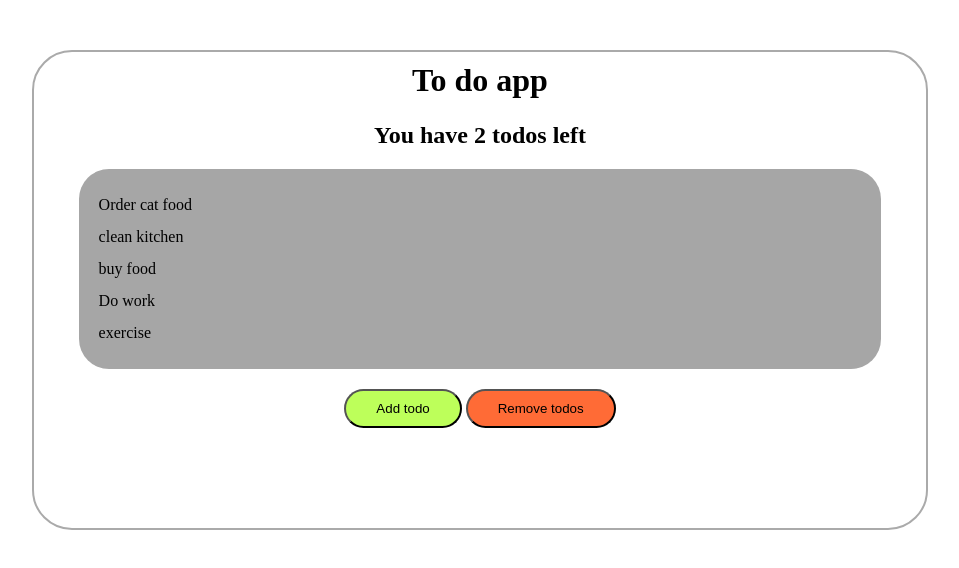
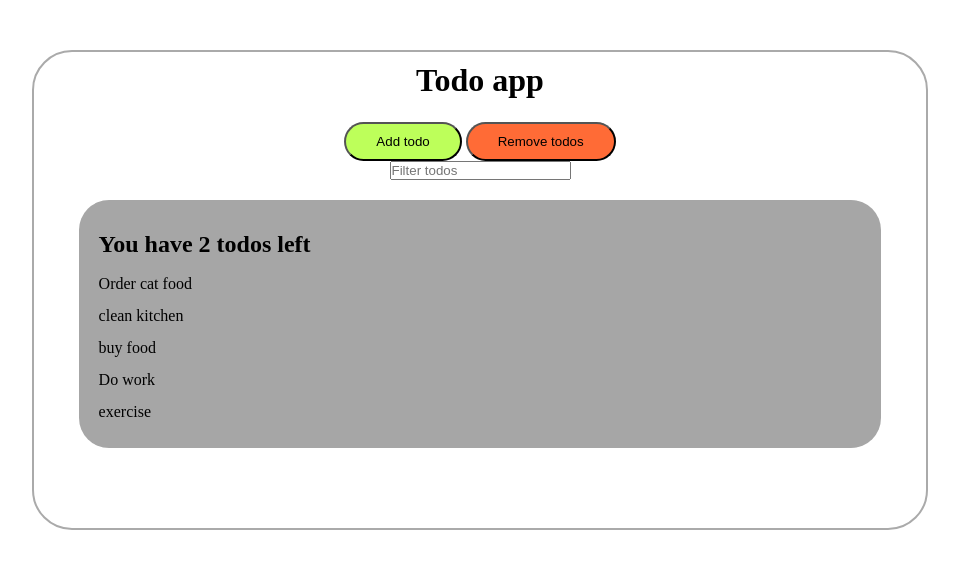
Before and after one commit to hari-basnet/to-do-app-javascript, a plain HTML site: page index.html in a window 1280 px wide. Shown: the whole page, without its empty margins (160-1119 px from the left). Drawn offline with Linux system fonts and the light colour scheme.

Commit message:
filter todos method added

```diff
--- a/index.html
+++ b/index.html
@@ -11,19 +11,20 @@
 <body>
     <div id="todos-wrapper">
         <div id="title">
-            <h1>To do app</h1>
+            <h1>Todo app</h1>
         </div>
 
         <div id="message">
 
         </div>
 
-        <div id="todo-list">
-
-        </div>
         <div id="button-container">
             <button id="add-btn">Add todo</button>
             <button id="remove-btn">Remove todos</button>
+        </div>
+        <input id="search-text" type="text" placeholder="Filter todos">
+        <div id="todo-list">
+
         </div>
     </div>
 
--- a/js/app.js
+++ b/js/app.js
@@ -17,20 +17,37 @@ const todos = [{
 }];
 
 // how many todos left
-const incompleteTodos = todos.filter( todo =>{
+
+
+// populate the todos list
+const filters = {
+    searchText: ''
+}
+
+const renderTodos = function (todos, filters){
+    const filteredTodos = todos.filter(function (todo){
+        return todo.text.toLowerCase().includes(filters.searchText.toLowerCase());
+    })
+
+    const incompleteTodos = filteredTodos.filter( todo =>{
         return !todo.completed
     })
+
+    document.querySelector('#todo-list').innerHTML = '';
+
     const summary = document.createElement('h2');
     summary.textContent = `You have ${incompleteTodos.length} todos left`;
-document.querySelector('#message').appendChild(summary);
+    document.querySelector('#todo-list').appendChild(summary);
 
-// populate the todos list
-
-todos.forEach( todo =>{
+    filteredTodos.forEach( todo =>{
         const para = document.createElement('p');
         para.textContent = `${todo.text}`;
         document.querySelector('#todo-list').appendChild(para);
     })
+
+}
+
+renderTodos(todos, filters);
 
 document.querySelector('#add-btn').addEventListener('click', function(e){
     e.target.textContent = 'add button was clicked';
@@ -39,3 +56,9 @@ document.querySelector('#add-btn').addEventListener('click', function(e){
 document.querySelector('#remove-btn').addEventListener('click', function(e){
     e.target.style.background = 'red';
 })
+
+document.querySelector('#search-text').addEventListener('input', function(e){
+    filters.searchText = e.target.value;
+    console.log(e.target.value);
+    renderTodos(todos, filters);
+})
```
Lines whose indentation alone changed are shown as unchanged.
